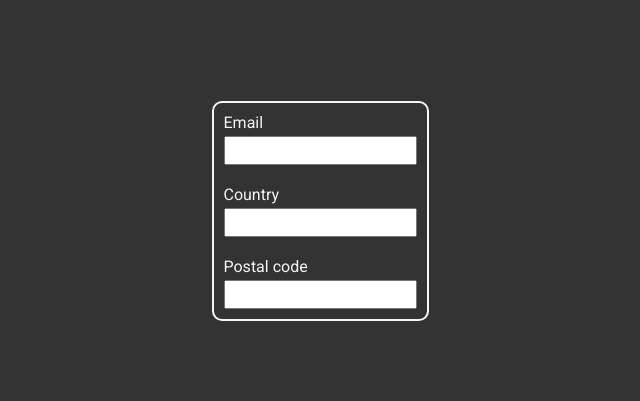
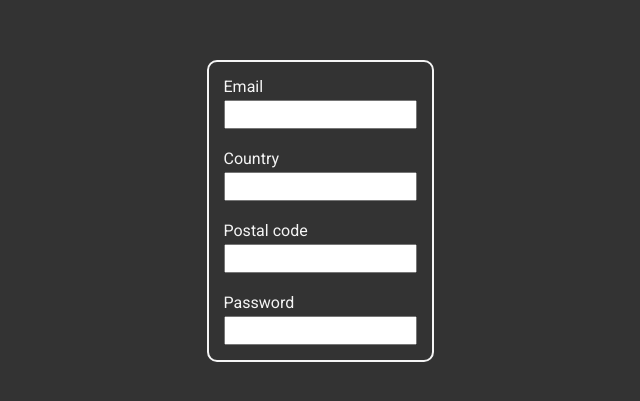
Before and after one commit to reezuan/TOP-javascript-form-validation-practice, a website built with webpack: page dist/index.html in a window 1280 px wide. Shown: the part 197-598 px from the top of the page, without its empty margins (328-968 px from the left). Built offline with nearby package versions, Linux system fonts and the light colour scheme.

Commit message:
Add password input to form

```diff
--- a/src/components/form.js
+++ b/src/components/form.js
@@ -3,6 +3,7 @@ import { emailInput } from "./emailInput.js";
 import { countryInput } from "./countryInput.js";
 import { countryList } from "./countryList.js";
 import { postalCodeInput } from "./postalCodeInput.js";
+import { passwordInput } from "./passwordInput.js";
 
 function form() {
     const form = document.createElement('form');
@@ -28,6 +29,12 @@ function form() {
     postalCodeDiv.appendChild(postalCode);
     form.appendChild(postalCodeDiv);
 
+    const passwordDiv = document.createElement('div');
+    const password = passwordInput();
+    passwordDiv.appendChild(inputLabel(password, 'Password'));
+    passwordDiv.appendChild(password);
+    form.appendChild(passwordDiv);
+
     return form;
 }
 
--- /dev/null
+++ b/src/components/passwordInput.js
@@ -0,0 +1,11 @@
+function passwordInput() {
+    const passwordInput = document.createElement('input');
+
+    passwordInput.setAttribute('type', 'password');
+    passwordInput.setAttribute('id', 'password');
+    passwordInput.setAttribute('name', 'password');
+
+    return passwordInput;
+}
+
+export { passwordInput };
--- a/src/style.css
+++ b/src/style.css
@@ -25,7 +25,7 @@ body {
 form {
     border: 2px solid whitesmoke;
     border-radius: 10px;
-    padding: 10px;
+    padding: 15px;
 
     display: flex;
     flex-direction: column;
```
Also changed, not shown: dist/main.js.
